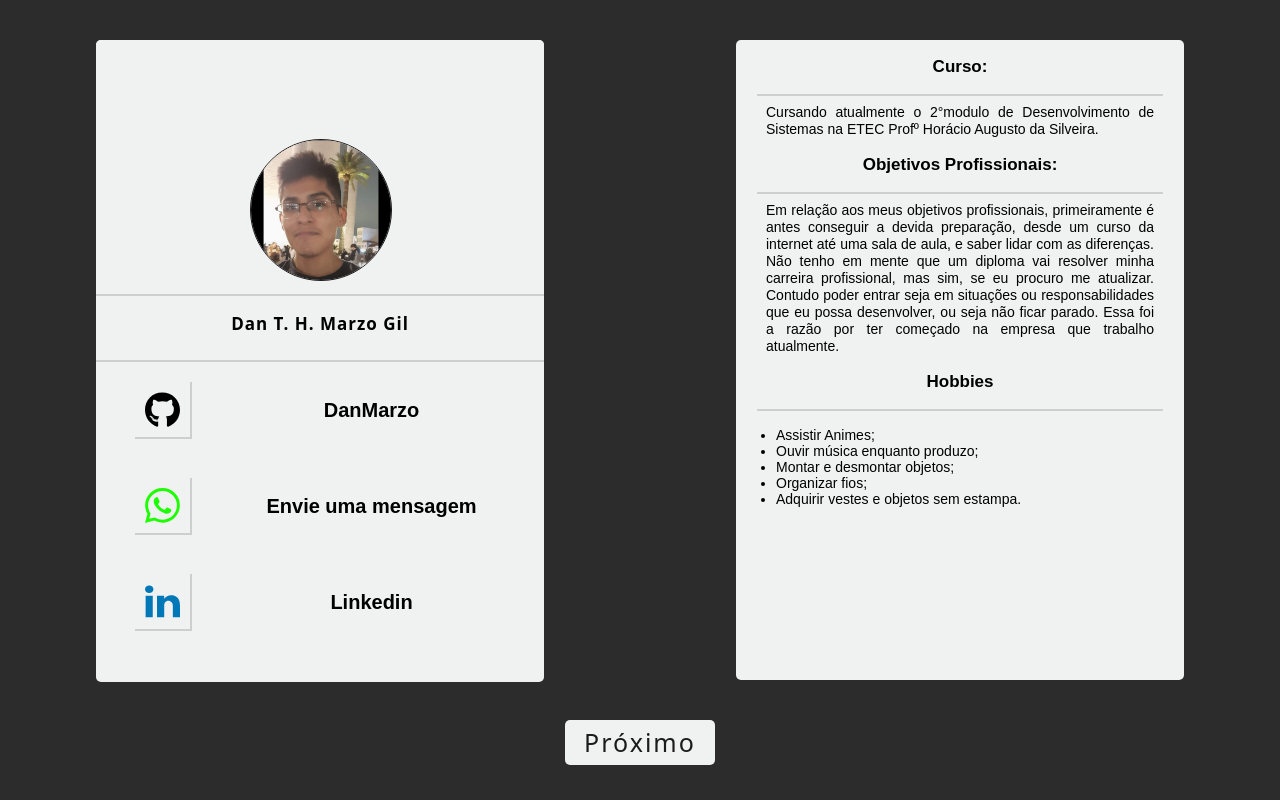
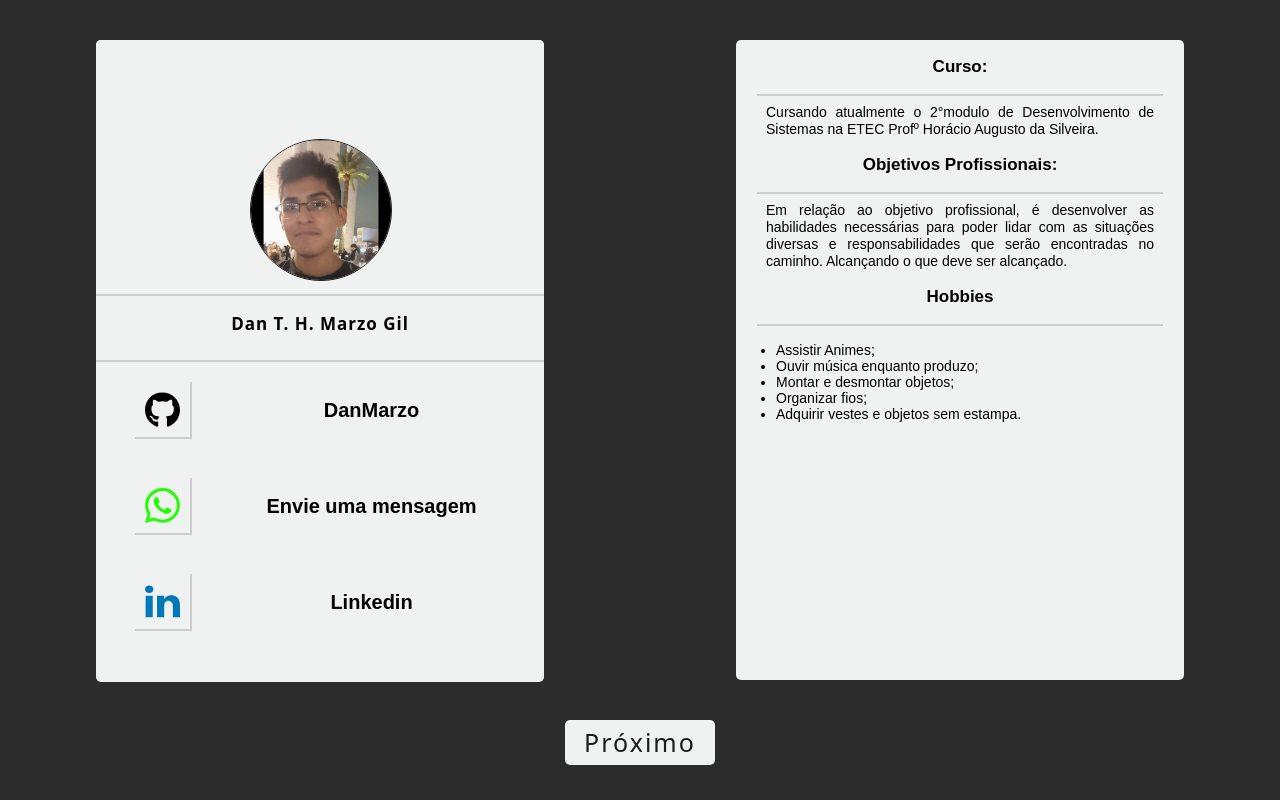
Before and after one commit to DanMarzo/Apresentacao-o-PWeb-II-Etec, an Angular app: page / in a window 1280 px wide. Built offline with nearby package versions, Linux system fonts and the light colour scheme; a web font is replaced by a local one.

Commit message:
Mudança de objetivos

```diff
--- a/src/app/app.component.html
+++ b/src/app/app.component.html
@@ -42,7 +42,7 @@
       <h3>Objetivos Profissionais:</h3>
       <hr color="#cecece" width="90%">
       <p>
-        Em relação aos meus objetivos profissionais, primeiramente é antes conseguir a devida preparação, desde um curso da internet até uma sala de aula, e saber lidar com as diferenças. Não tenho em mente que um diploma vai resolver minha carreira profissional, mas sim, se eu procuro me atualizar. Contudo poder entrar seja em situações ou responsabilidades que eu possa desenvolver, ou seja não ficar parado. Essa foi a razão por ter começado na empresa que trabalho atualmente.
+        Em relação ao objetivo profissional, é desenvolver as habilidades necessárias para poder lidar com as situações diversas e responsabilidades que serão encontradas no caminho. Alcançando o que deve ser alcançado.
       </p>
       <h3>Hobbies</h3>
       <hr color="#cecece" width="90%">
```
